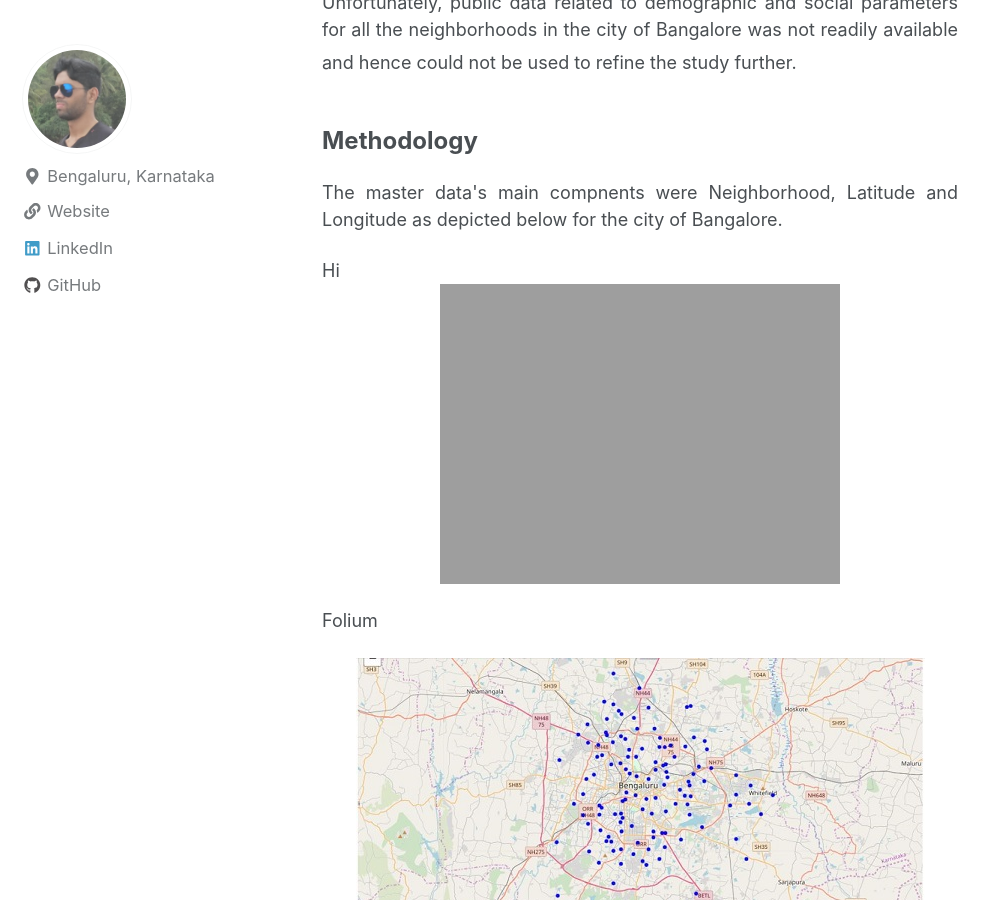
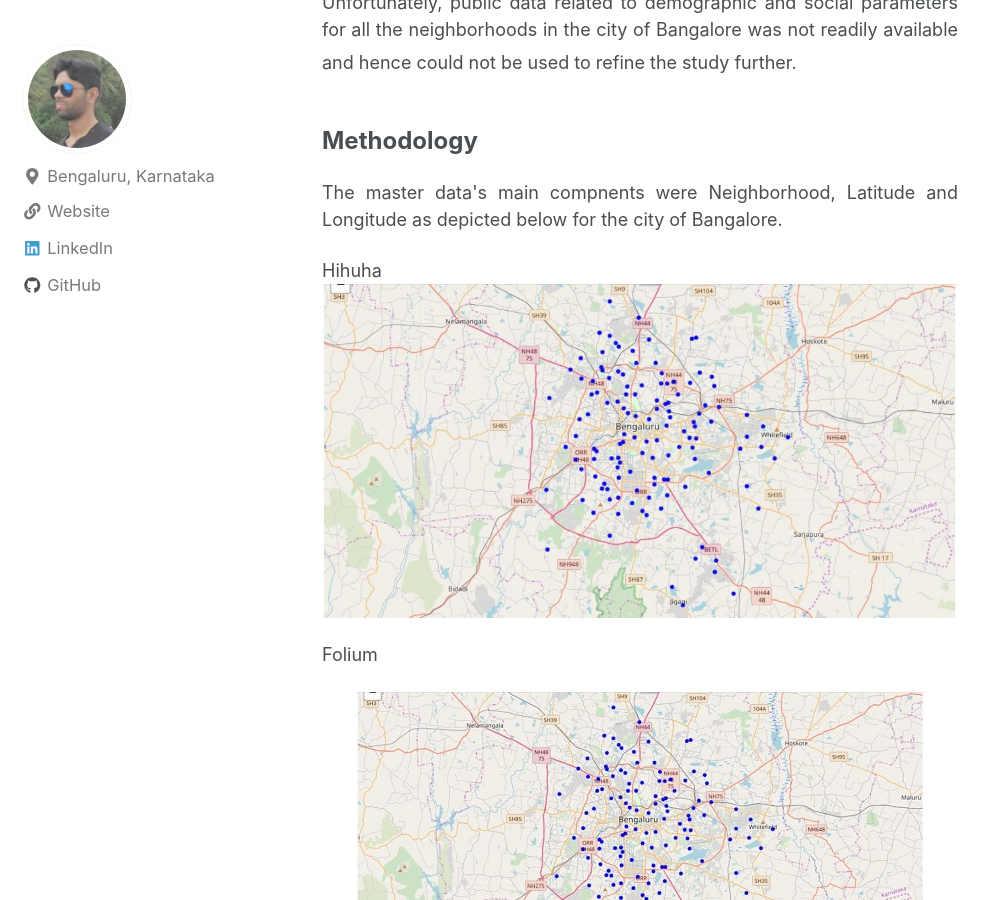
Before and after one commit to gopalrahulrg/gopalrahulrg.github.io, a Jekyll site: the page built from _posts/2019-11-01-cnbr.md, in a window 1280 px wide and 900 px high, scrolled down 1441 px. Shown: the whole window, without its empty margins (0-996 px from the left). Built offline with Jekyll 4.4.1, drawn with Linux system fonts in a browser that asks for light colours; nearby versions of some CDN libraries.

Commit message:
Update 2019-11-01-cnbr.md

```diff
--- a/_posts/2019-11-01-cnbr.md
+++ b/_posts/2019-11-01-cnbr.md
@@ -41,9 +41,9 @@
 
 <p></p>
 
-Hi
+Hihuha
 
-<div style="text-align: center"><img src="{{ site.url }}{{ site.baseurl }}/assets/images/cnbr/cnbr_0.jpg">
+<div style="text-align: center"><img src="{{ site.url }}{{ site.baseurl }}/assets/images/cnbr/cr_2.jpg">
 
 <p></p>
 
```
